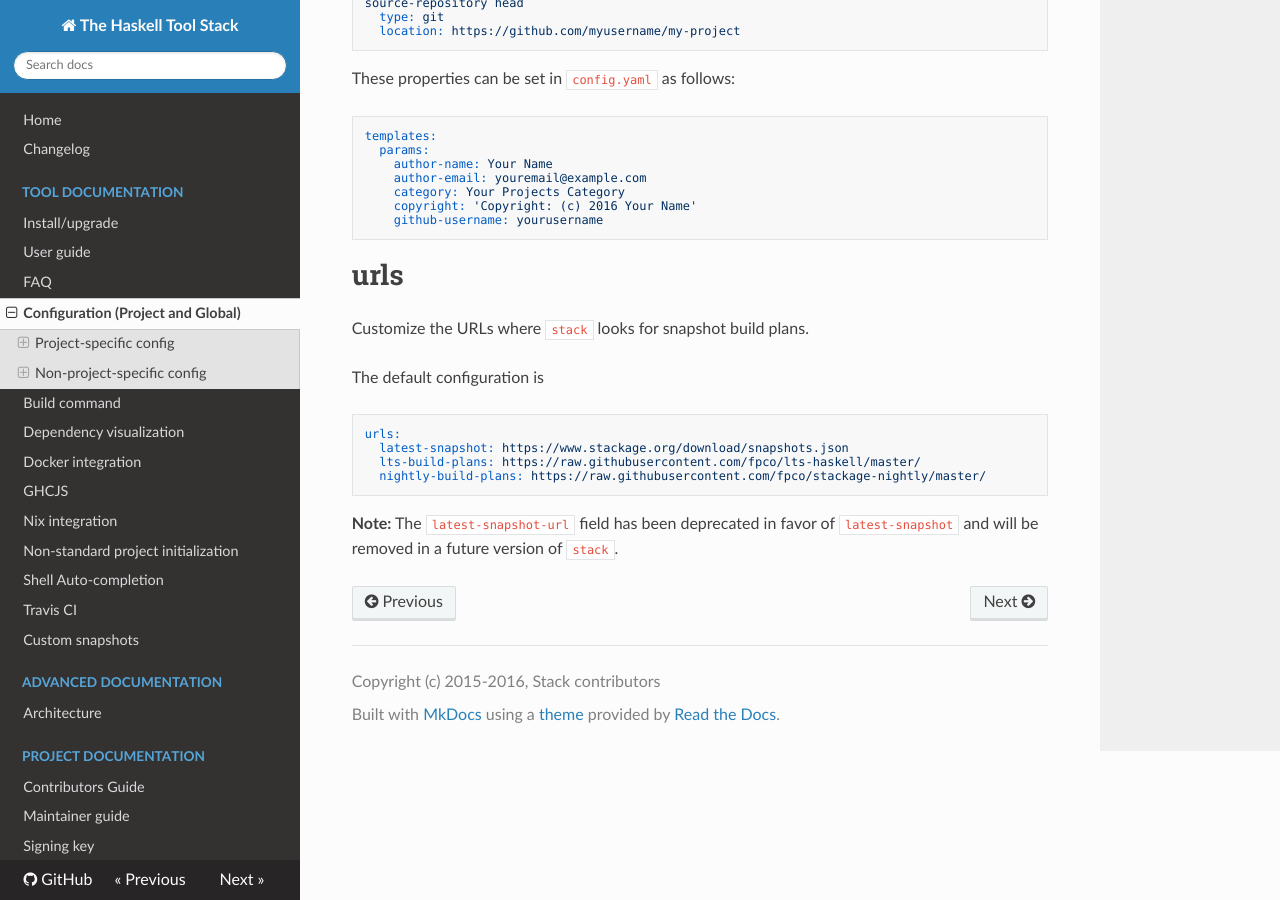
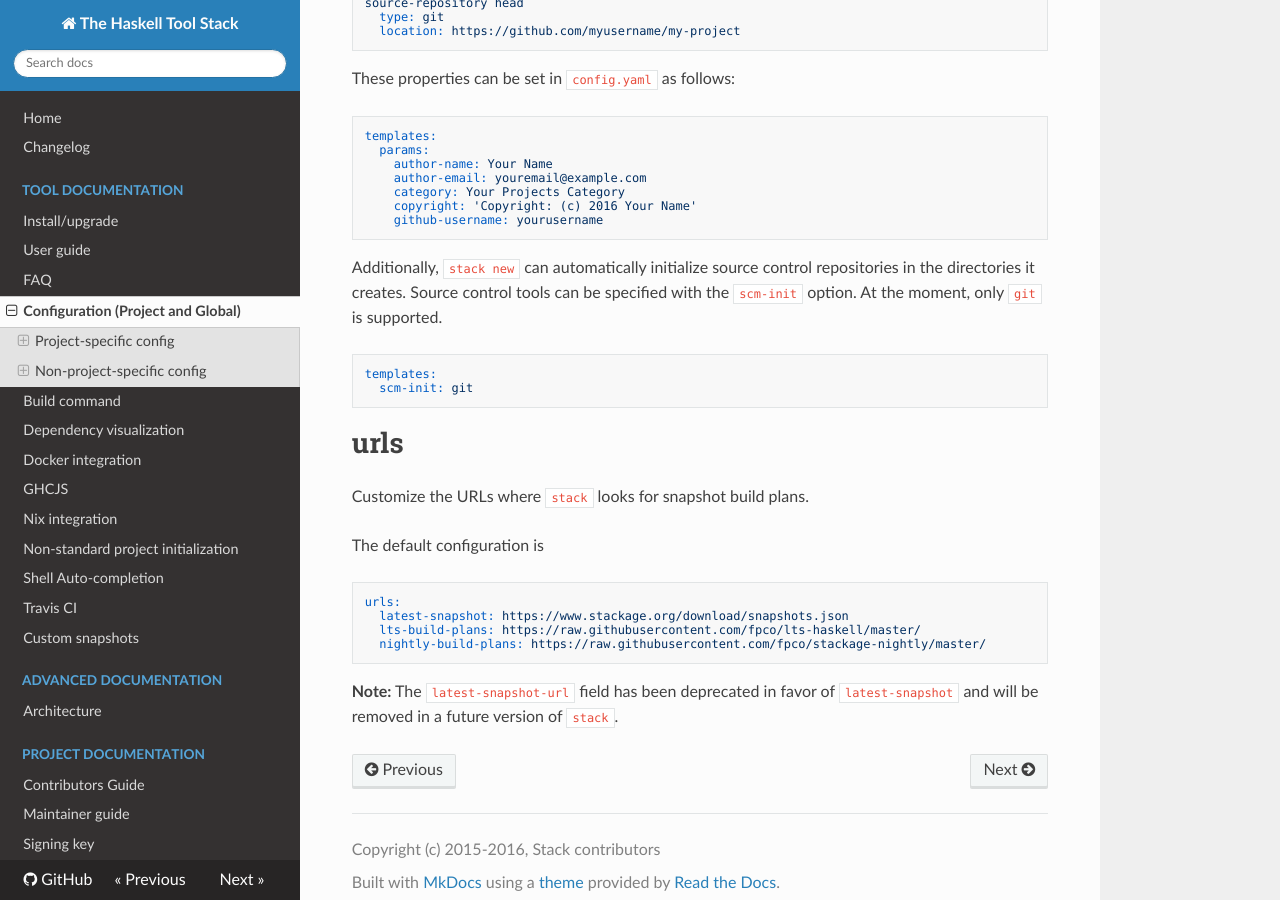
Before and after one commit to commercialhaskell/stack, an MkDocs documentation site: the page built from doc/yaml_configuration.md, in a window 1280 px wide and 900 px high, scrolled down 12431 px. Built offline with MkDocs 1.6.1, drawn with Linux system fonts in a browser that asks for light colours; nearby versions of some CDN libraries; old or Windows-style settings are respelled for this version of MkDocs.

Commit message:
Update yaml_configuration.md
I was about to patch this `git init` feature in before noticing it was already in the source code.  I was unable to find documentation for it anywhere so I thought I would add some.  The documentation is based on my preliminary understanding of code that I didn't write.

````diff
--- a/doc/yaml_configuration.md
+++ b/doc/yaml_configuration.md
@@ -600,6 +600,15 @@ templates:
     github-username: yourusername
 ```
 
+Additionally, `stack new` can automatically initialize source control repositories
+in the directories it creates.  Source control tools can be specified with the
+`scm-init` option.  At the moment, only `git` is supported.
+
+```yaml
+templates:
+  scm-init: git
+```
+
 # urls
 
 Customize the URLs where `stack` looks for snapshot build plans.
````
